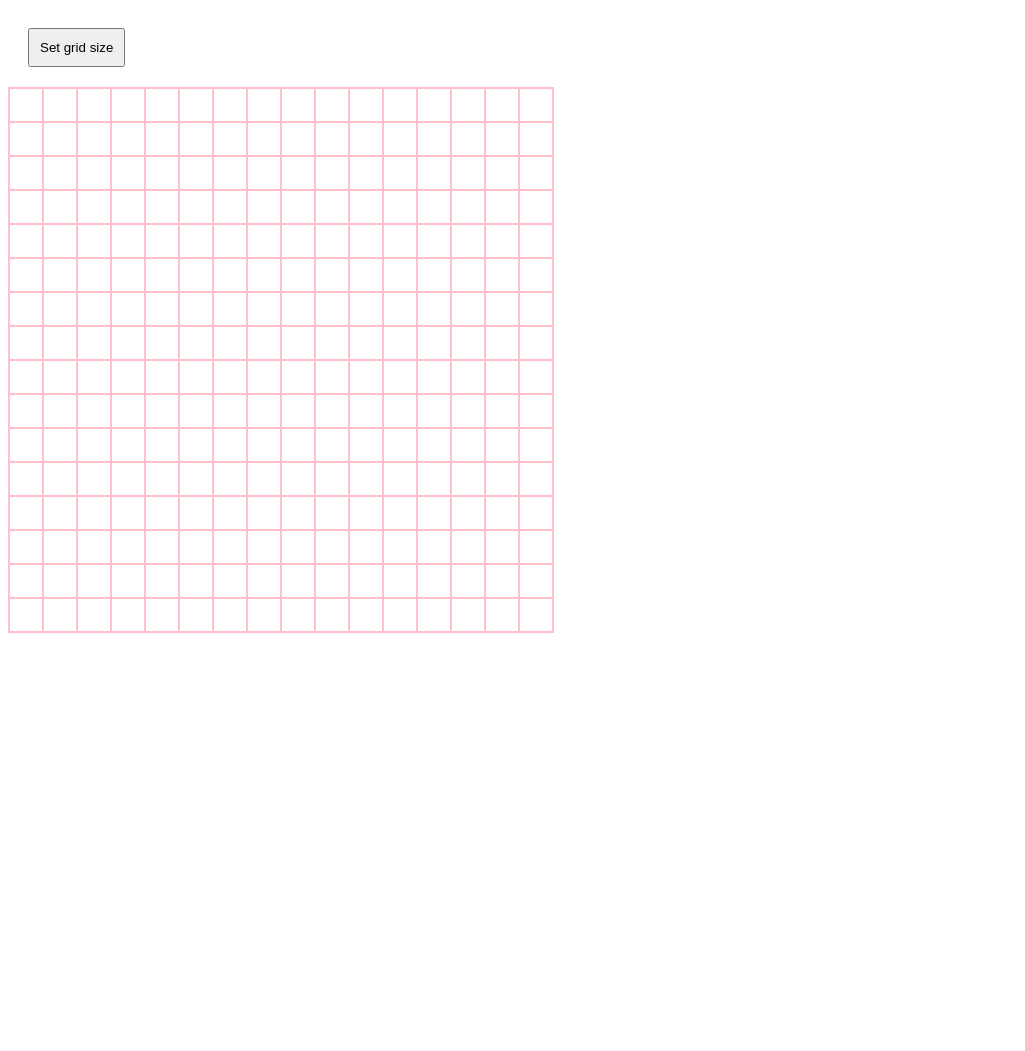
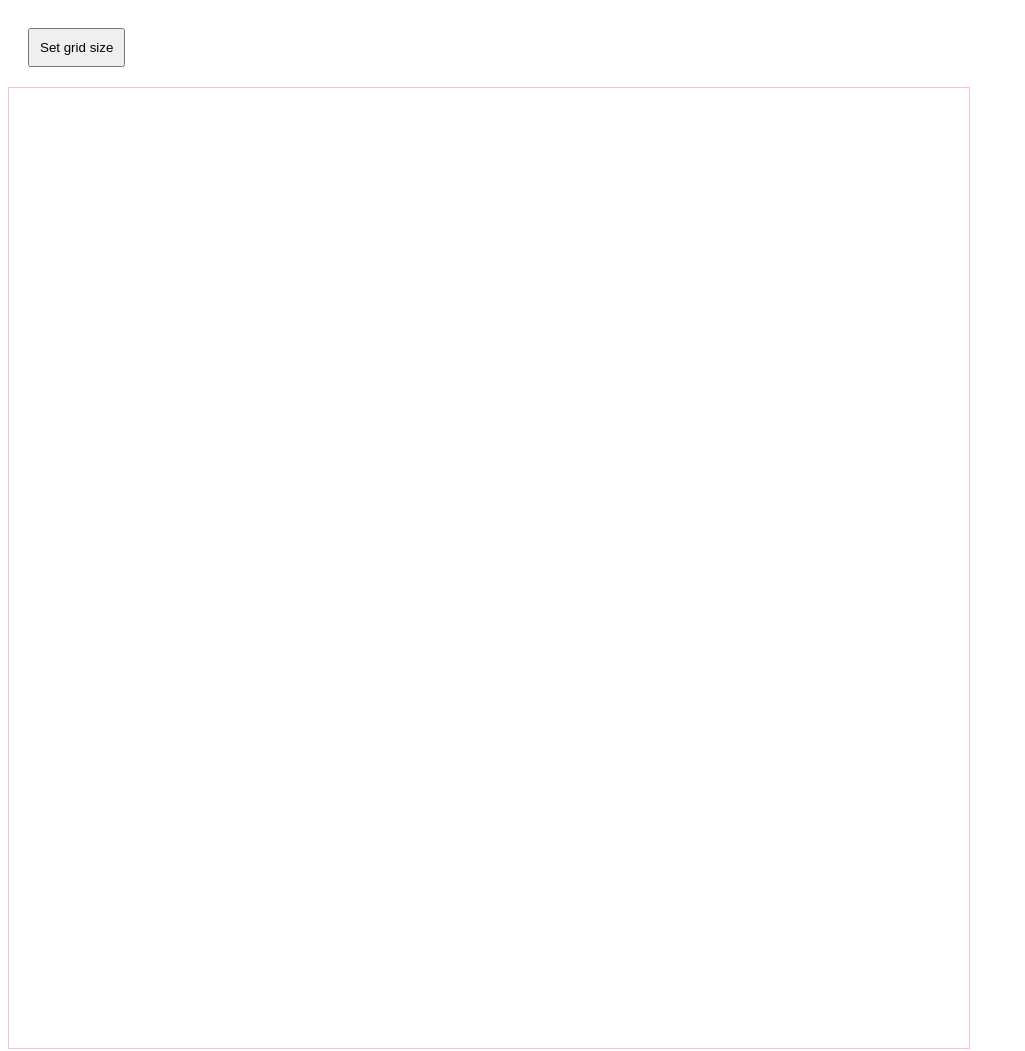
Before and after one commit to vcgmchen/odin-etch-a-sketch, a plain HTML site: page index.html in a window 1280 px wide. Shown: the whole page, without its empty margins (0-1025 px from the left). Before the commit the page ends 800 px from the top, so only its background shows below. Drawn offline with Linux system fonts and the light colour scheme.

Commit message:
Set height and width of grid squares dynamically with CSS variables

```diff
--- a/script.js
+++ b/script.js
@@ -24,6 +24,23 @@ function createGrid(size) {
             containerRow[row].appendChild(document.createElement("div"));
         }
     }
+
+    // Set div height and width as a function of size
+    // Select all div squares
+    const squares = document.querySelectorAll("#container > div > div");
+    // Calculate square size
+    let GRID = 960;
+    let squareSize = GRID / size;
+    // Apply height and width to every square
+    squares.forEach((square) => {
+        square.style.setProperty("--square-height", squareSize+"px");   // +"px": units are necessary for CSS
+        square.style.setProperty("--square-width", squareSize+"px");
+    })
+
+    // does it need to be iteratively? Can I apply CSS rules to an entire nodeList?
+    // Doesn't work. Because it's dynamic, need to iterate over the nodeList. Otherwise could toggle CSS class.
+    // squares.style.setProperty("--square-height", squareSize + "px");   // +"px": units are necessary for CSS
+    // squares.style.setProperty("--square-width", squareSize + "px");
 
     // Apply hover effect once grid is set up
     applyHover();
--- a/styles.css
+++ b/styles.css
@@ -1,13 +1,18 @@
 #container {
     display: flex;
     border: 1px pink solid;
-    width: fit-content;
+    /* Set total size of grid */
+    height: 960px;
+    width: 960px;
 }
 
-#container > div > div {
-    border: 1px pink solid;
-    height: 32px;
-    width: 32px;
+#container>div>div {
+    /* Custom properties */
+    --square-height: calc(960px / 16);
+    --square-width: calc(960px / 16);
+
+    height: var(--square-height, 60px); /* Include fallback value */
+    width: var(--square-width, 60px);   /* Include fallback value */
 }
 
 /* CSS class to fill color on hovered square */
```
